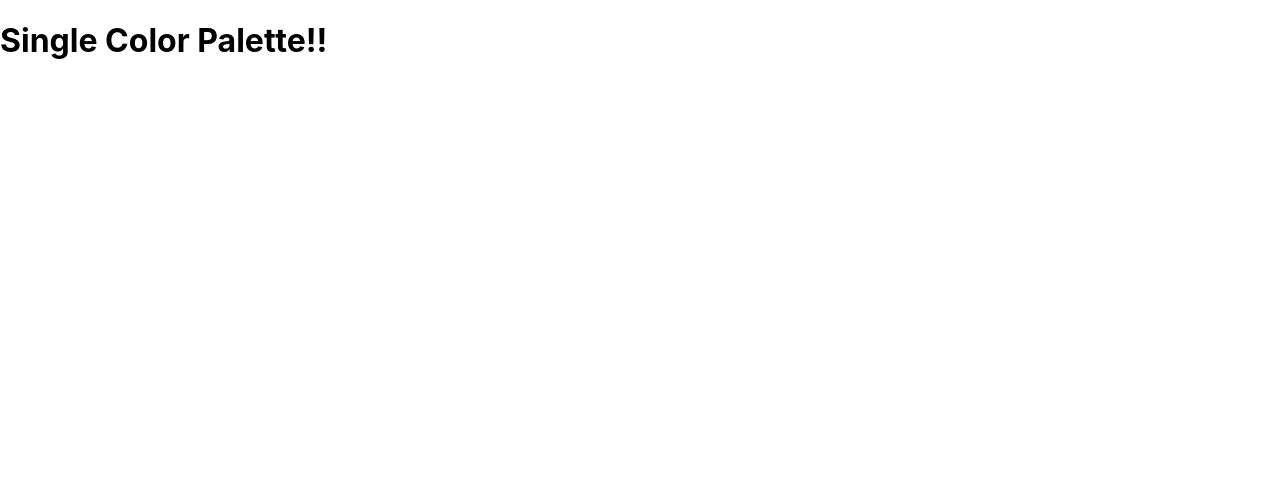
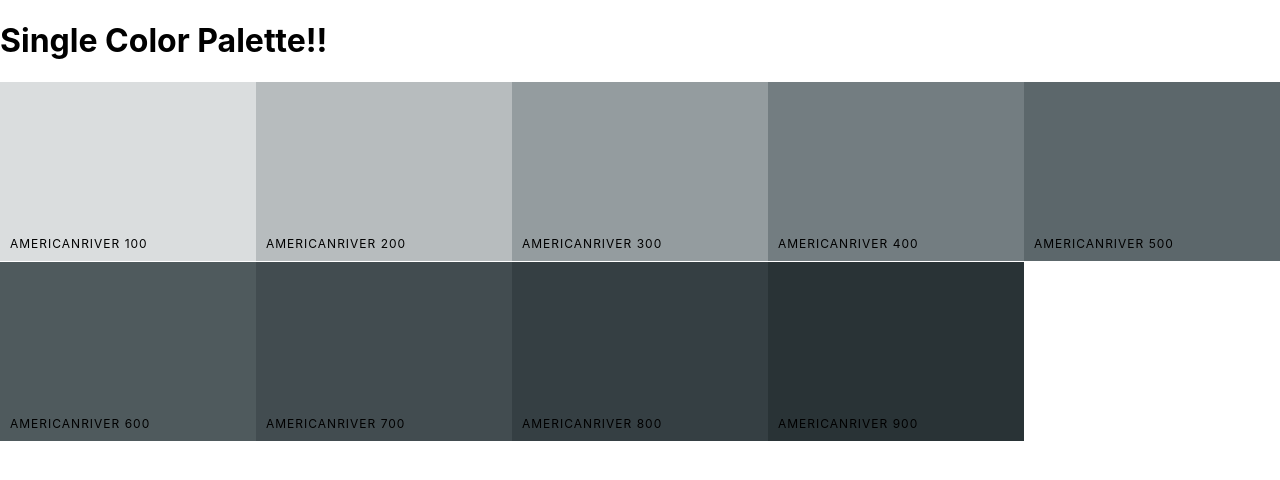
Before and after one commit to appsius/Color_Botanic, a React (Create React App) app: page /palette/flat-ui-colors-american/americanriver in a window 1280 px wide. Shown: the top 480 px of the page. Built offline with nearby package versions, Linux system fonts and the light colour scheme.

Commit message:
Display Shades in Single Color Palette

```diff
--- a/src/App.js
+++ b/src/App.js
@@ -17,6 +17,18 @@
       <Switch>
         <Route
           exact
+          path='/palette/:paletteId/:colorId'
+          render={routeProps => (
+            <SingleColorPalette
+              colorId={routeProps.match.params.colorId}
+              palette={generatePalette(
+                this.findPalette(routeProps.match.params.paletteId)
+              )}
+            />
+          )}
+        />
+        <Route
+          exact
           path='/'
           render={routeProps => (
             <PaletteList palettes={seedColors} {...routeProps} />
@@ -33,11 +45,6 @@
             />
           )}
         />
-        <Route
-          exact
-          path='/palette/:paletteId/:colorId'
-          render={() => <SingleColorPalette />}
-        />
       </Switch>
       // <div>
       //   <Palette palette={generatePalette(seedColors[4])} />
--- a/src/ColorBox.js
+++ b/src/ColorBox.js
@@ -15,7 +15,7 @@
     });
   }
   render() {
-    const { name, background, moreUrl } = this.props;
+    const { name, background, moreUrl, showLink } = this.props;
     const { copied } = this.state;
     return (
       <CopyToClipboard text={background} onCopy={this.changeCopyState}>
@@ -34,9 +34,11 @@
             </div>
             <button className='copy-button'>Copy</button>
           </div>
-          <Link to={moreUrl} onClick={e => e.stopPropagation()}>
-            <span className='see-more'>MORE</span>
-          </Link>
+          {showLink && (
+            <Link to={moreUrl} onClick={e => e.stopPropagation()}>
+              <span className='see-more'>MORE</span>
+            </Link>
+          )}
         </div>
       </CopyToClipboard>
     );
--- a/src/Palette.js
+++ b/src/Palette.js
@@ -25,6 +25,7 @@
         name={color.name}
         key={color.id}
         moreUrl={`/palette/${id}/${color.id}`}
+        showLink
       />
     ));
     return (
--- a/src/SingleColorPalette.js
+++ b/src/SingleColorPalette.js
@@ -1,10 +1,36 @@
 import React, { Component } from 'react';
+import ColorBox from './ColorBox';
 
 class SingleColorPalette extends Component {
+  constructor(props) {
+    super(props);
+    this._shades = this.gatherShades(this.props.palette, this.props.colorId);
+  }
+  gatherShades(palette, colorToFilterBy) {
+    let shades = [];
+    let allColors = palette.colors;
+
+    for (let key in allColors) {
+      shades = shades.concat(
+        allColors[key].filter(color => color.id === colorToFilterBy)
+      );
+    }
+    // return all shades of given color
+    return shades.slice(1);
+  }
   render() {
+    const colorBoxes = this._shades.map(color => (
+      <ColorBox
+        key={color.id}
+        name={color.name}
+        background={color.hex}
+        showLink={false}
+      />
+    ));
     return (
-      <div>
+      <div className='Palette'>
         <h1>Single Color Palette!!</h1>
+        <div className='Palette-colors'>{colorBoxes}</div>
       </div>
     );
   }
```
